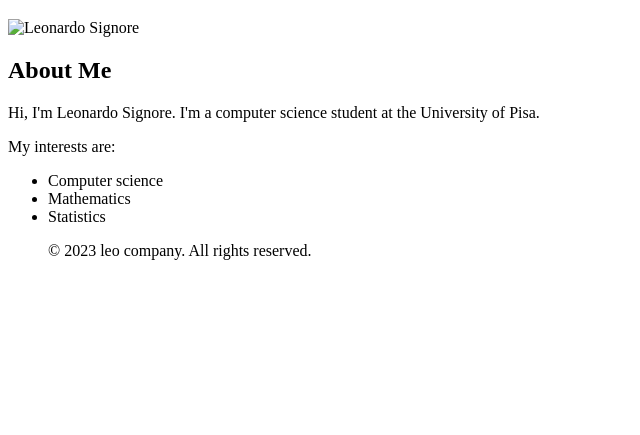
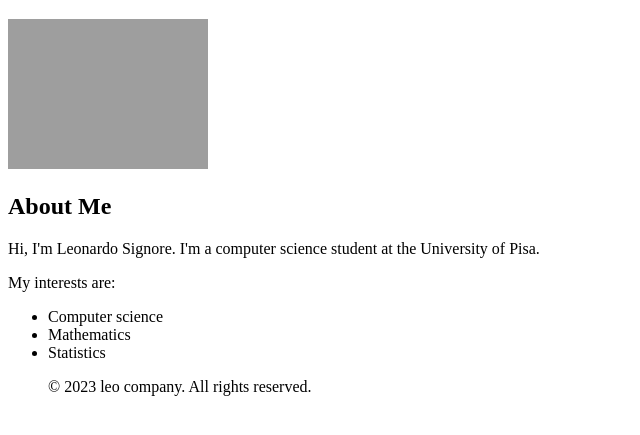
Before and after one commit to leonardosignoreunipi/website-demo, a plain HTML site: page index.html in a window 1280 px wide. Shown: the part 61-496 px from the top of the page, without its empty margins (0-640 px from the left). Drawn offline with Linux system fonts and the light colour scheme; the site is published under a folder, as on GitHub Pages, so addresses that start at the root find nothing.

Commit message:
small change

```diff
--- a/index.html
+++ b/index.html
@@ -8,7 +8,7 @@
 <body>
     <h1>Leonardo Signore</h1>
     <section>
-        <img src="/asset/picme.jpg" alt="Leonardo Signore" style="width:200px;height:auto;">
+        <img src="./asset/picme.jpg" alt="Leonardo Signore" style="width:200px;height:auto;">
         <h2>About Me</h2>
         <p>Hi, I'm Leonardo Signore. I'm a computer science student at the University of Pisa.</p>
     </section>
```
